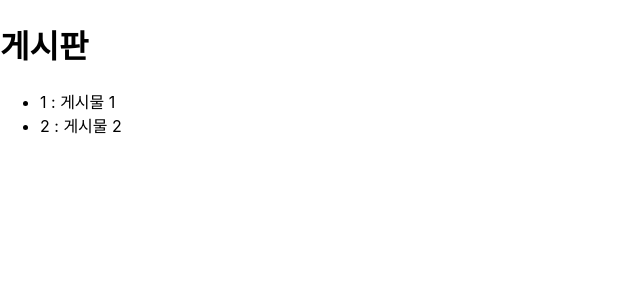
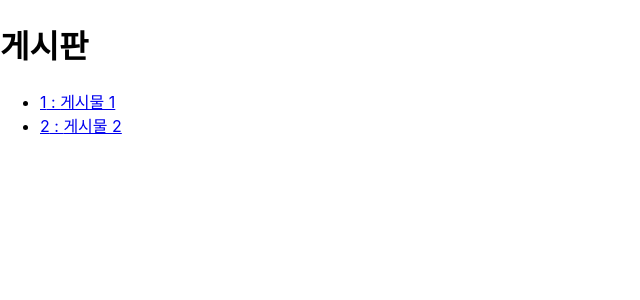
Before and after one commit to shoney921/side-client, a React (Create React App) app: page /board in a window 1280 px wide. Shown: the top 300 px of the page, without its empty margins (0-640 px from the left). Built offline with nearby package versions, Linux system fonts and the light colour scheme.

Commit message:
보드 페이지 링크 적용

```diff
--- a/src/App.tsx
+++ b/src/App.tsx
@@ -2,8 +2,8 @@ import React, { ReactElement } from "react";
 import "./App.css";
 import { BrowserRouter, Route, Routes } from "react-router-dom";
 import { LoginPage } from "./pages/login/LoginPage";
-import BoardPage from "./pages/board/BoardPage";
-import BoardContainer from "./pages/board/BoardContainer";
+import BoardPage from "./pages/Board/BoardPage";
+import BoardContainer from "./pages/Board/BoardContainer";
 
 const App = (): ReactElement => {
   const boards = [
--- a/src/pages/board/BoardPage.tsx
+++ b/src/pages/board/BoardPage.tsx
@@ -1,5 +1,3 @@
-// BoardPage.tsx
-
 import React from "react";
 import { Link } from "react-router-dom";
 
@@ -13,15 +11,17 @@ interface Board {
   content: string;
 }
 
-const BoardPage: React.FC<BoardPageProps> = ({ boards }) => {
+const BoardPage: React.FC<BoardPageProps> = (props: BoardPageProps) => {
   return (
     <div>
       <h1>게시판</h1>
       <ul>
-        {boards.map((board) => (
+        {props.boards.map((board) => (
           <li key={board.id}>
-            {board.id} : {board.title}
-            {/* <Link to={`/boards/${board.id}`}>{board.title}</Link> */}
+            <span></span>
+            <Link to={`/boards/${board.id}`}>
+              {board.id} : {board.title}
+            </Link>
           </li>
         ))}
       </ul>
```
